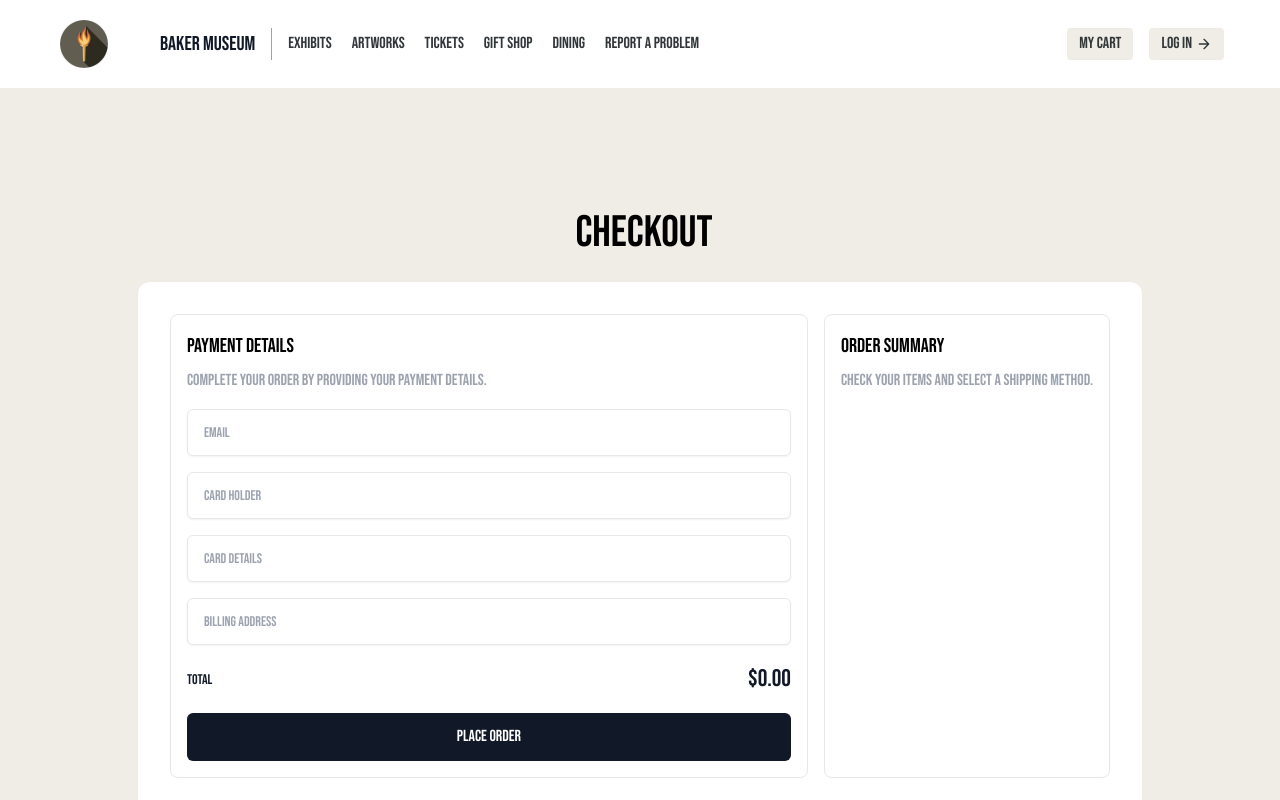
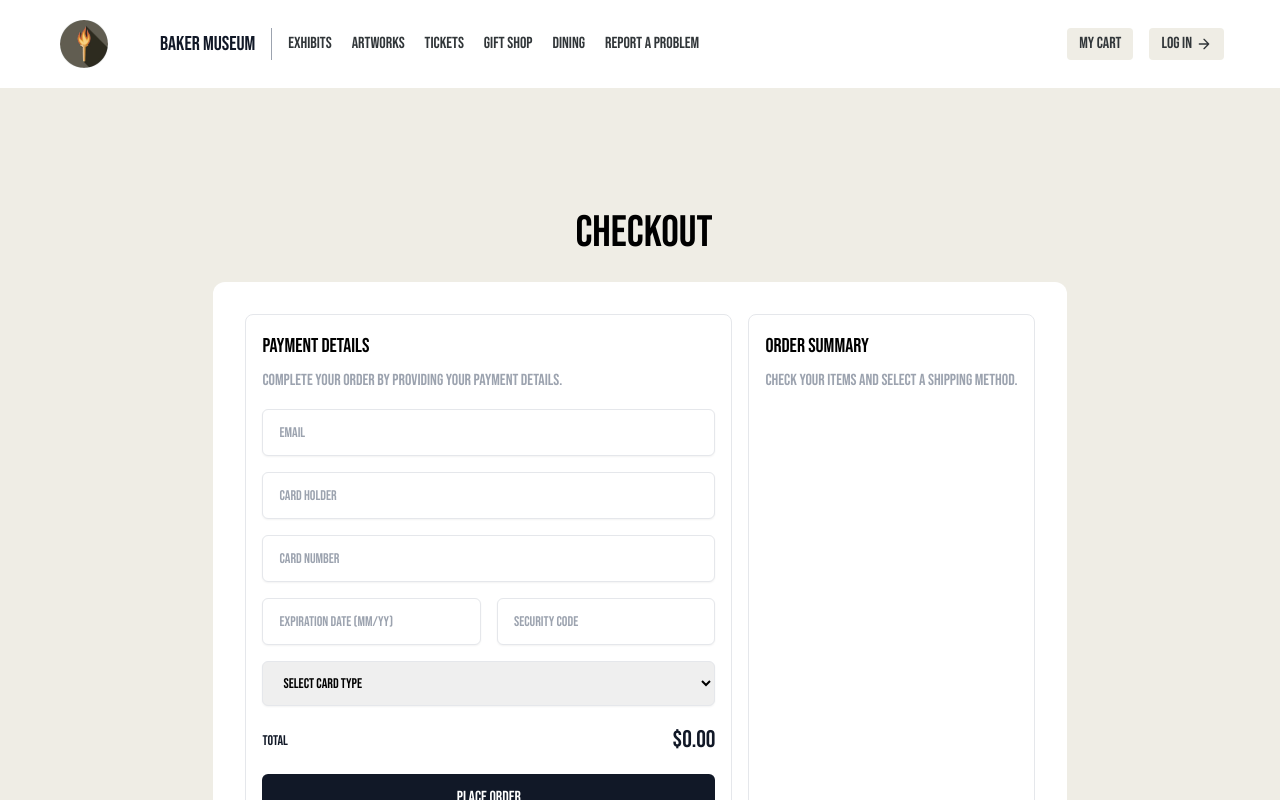
Before and after one commit to Ashishjob/museuma, a React (Create React App) app in the folder museuma/: page /checkout in a window 1280 px wide. Shown: the top 800 px of the page. Built offline with nearby package versions, Linux system fonts and the light colour scheme.

Commit message:
refactor: add constraints to cart and checkout

```diff
--- a/museuma/src/pages/checkout.jsx
+++ b/museuma/src/pages/checkout.jsx
@@ -36,29 +36,88 @@ function Checkout() {
         localStorage.setItem('cart', JSON.stringify(updatedItems));
     };
 
+    const handlePlaceOrder = () => {
+        // Get the current date
+        const currentDate = new Date();
+        const currentYear = currentDate.getFullYear().toString().slice(2);
+        const currentMonth = currentDate.getMonth() + 1; // Months are 0-indexed
+
+
+        const cardHolder = document.querySelector('input[placeholder="Card Holder"]').value;
+        const cardNumber = document.querySelector('input[placeholder="Card Number"]').value;
+        const expirationDate = document.querySelector('input[placeholder="Expiration Date (MM/YY)"]').value;
+        const securityCode = document.querySelector('input[placeholder="Security Code"]').value;
+        const cardType = document.querySelector('select').value;
+
+        const [inputMonth, inputYear] = expirationDate.split('/');
+
+        if (inputYear < currentYear || (inputYear === currentYear && inputMonth <= currentMonth)) {
+            alert('The expiration date must be greater than the current date.');
+            return;
+        }
+
+        const orderDetails = {
+            cardHolder,
+            cardNumber,
+            expirationDate,
+            securityCode,
+            cardType,
+        };
+
+        localStorage.setItem('orderDetails', JSON.stringify(orderDetails));
+
+        localStorage.clear();
+
+        setItems([]);
+    }
+
+    const [email, setEmail] = useState('');
+    const [cardHolder, setCardHolder] = useState('');
+    const [cardNumber, setCardNumber] = useState('');
+    const [expirationDate, setExpirationDate] = useState('');
+    const [securityCode, setSecurityCode] = useState('');
+    const [cardType, setCardType] = useState('');
+
+    const handleCardNumberChange = (e) => {
+        let value = e.target.value.replace(/\s/g, '');
+        value = value.match(/.{1,4}/g)?.join(' ') || '';
+        setCardNumber(value.slice(0, 14));
+    };
+
+    const handleExpirationDateChange = (e) => {
+        let value = e.target.value.replace(/\//g, '');
+        value = value.match(/.{1,2}/g)?.join('/') || '';
+        value = value.slice(0, 5);
+        setExpirationDate(value);
+    };
+
     return (
         <main className="min-h-screen p-4 bg-[#EFEDE5]">
             <h1 className="text-4xl mb-4 text-center mt-24 rounded-xl pl-2">Checkout</h1>
-
             <div className='flex flex-row justify-center'>
                 <div className='flex-row bg-white w-fit justify-center items-center rounded-xl p-8'>
                     <div className="flex justify-center">
                         <div className="flex justify-center gap-4">
-
                             <div className="border border-gray-200 rounded-lg p-4">
                                 <h2 className="text-xl font-medium mb-2">Payment Details</h2>
                                 <p className="text-gray-400 mb-4">Complete your order by providing your payment details.</p>
                                 <form className="space-y-4">
-                                    <input type="text" placeholder="Email" className="w-full rounded-md border border-gray-200 px-4 py-3 text-sm shadow-sm outline-none focus:border-blue-500 focus:ring-blue-500" />
-                                    <input type="text" placeholder="Card Holder" className="w-full rounded-md border border-gray-200 px-4 py-3 text-sm shadow-sm outline-none focus:border-blue-500 focus:ring-blue-500" />
-                                    <input type="text" placeholder="Card Details" className="w-full rounded-md border border-gray-200 px-4 py-3 text-sm shadow-sm outline-none focus:border-blue-500 focus:ring-blue-500" />
-                                    <input type="text" placeholder="Billing Address" className="w-full rounded-md border border-gray-200 px-4 py-3 text-sm shadow-sm outline-none focus:border-blue-500 focus:ring-blue-500" />
+                                    <input type="text" value={email} onChange={e => setEmail(e.target.value)} placeholder="Email" className="w-full rounded-md border border-gray-200 px-4 py-3 text-sm shadow-sm outline-none focus:border-blue-500 focus:ring-blue-500" />
+                                    <input type="text" value={cardHolder} onChange={e => setCardHolder(e.target.value)} placeholder="Card Holder" className="w-full rounded-md border border-gray-200 px-4 py-3 text-sm shadow-sm outline-none focus:border-blue-500 focus:ring-blue-500" />
+                                    <input type="text" value={cardNumber} onChange={handleCardNumberChange} placeholder="Card Number" className="w-full rounded-md border border-gray-200 px-4 py-3 text-sm shadow-sm outline-none focus:border-blue-500 focus:ring-blue-500" />
+                                    <div className="flex space-x-4">
+                                        <input type="text" value={expirationDate} onChange={handleExpirationDateChange} placeholder="Expiration Date (MM/YY)" pattern="(0[1-9]|1[0-2])\/\d{2}" className="w-full rounded-md border border-gray-200 px-4 py-3 text-sm shadow-sm outline-none focus:border-blue-500 focus:ring-blue-500" />
+                                        <input type="text" value={securityCode} onChange={e => setSecurityCode(e.target.value)} placeholder="Security Code" maxLength="3" minLength={3} className="w-full rounded-md border border-gray-200 px-4 py-3 text-sm shadow-sm outline-none focus:border-blue-500 focus:ring-blue-500" />                                    </div>
+                                    <select value={cardType} onChange={e => setCardType(e.target.value)} className="w-full rounded-md border border-gray-200 px-4 py-3 text-sm shadow-sm outline-none focus:border-blue-500 focus:ring-blue-500">
+                                        <option value="">Select Card Type</option>
+                                        <option value="debit">Debit</option>
+                                        <option value="credit">Credit</option>
+                                    </select>
                                     <div className="flex items-center justify-between">
                                         <p className="text-sm font-medium text-gray-900">Total</p>
                                         <p className="text-2xl text-gray-900">${total.toFixed(2)}</p>
                                     </div>
-                                    <button className="w-full rounded-md bg-gray-900 px-6 py-3 font-medium text-white">Place Order</button>
-                                </form>
+                                    <button onClick={handlePlaceOrder} disabled={!email || !cardHolder || !cardNumber || !expirationDate || !securityCode || !cardType || items.length === 0} className={`w-full rounded-md px-6 py-3 font-medium text-white ${(!email || !cardHolder || !cardNumber || !expirationDate || !securityCode || !cardType) ? 'bg-gray-900' : 'bg-gray-700'}`}>Place Order</button>                                </form>
                             </div>
                             <div className="border border-gray-200 rounded-lg p-4 w-fit">
                                 <h2 className="text-xl font-medium mb-2">Order Summary</h2>
--- a/museuma/src/pages/shoppingCart.jsx
+++ b/museuma/src/pages/shoppingCart.jsx
@@ -53,7 +53,7 @@ function ShoppingCart() {
                                     {items.map((item, index) => (
                                         <li key={index} className="flex flex-col space-y-3 py-2 my-2 text-left sm:flex-row sm:space-x-5 sm:space-y-0">
                                             <div className="shrink-0">
-                                                <img className="h-24 w-24 max-w-full rounded-lg object-cover" src="/productplaceholder.png" alt="Product" />
+                                                <img className="h-24 w-24 max-w-full rounded-lg object-cover" src={item.image} alt="Product" />
                                             </div>
 
                                             <div className="relative flex flex-1 flex-col justify-between">
@@ -103,7 +103,11 @@ function ShoppingCart() {
                             </div>
                             <div className="mt-6 text-center">
                                 <a href='/checkout'>
-                                    <button type="button" className="group inline-flex w-full items-center justify-center rounded-md bg-gray-900 px-6 py-4 text-lg text-white transition-all duration-200 ease-in-out focus:shadow hover:bg-gray-800">
+                                    <button
+                                        type="button"
+                                        className="group inline-flex w-full items-center justify-center rounded-md bg-gray-900 px-6 py-4 text-lg text-white transition-all duration-200 ease-in-out focus:shadow hover:bg-gray-800"
+                                        disabled={items.length === 0}
+                                    >
                                         Checkout
                                         <svg xmlns="http://www.w3.org/2000/svg" className="group-hover:ml-8 ml-4 h-6 w-6 transition-all" fill="none" viewBox="0 0 24 24" stroke="currentColor" strokeWidth={2}>
                                             <path strokeLinecap="round" strokeLinejoin="round" d="M13 7l5 5m0 0l-5 5m5-5H6" />
```
